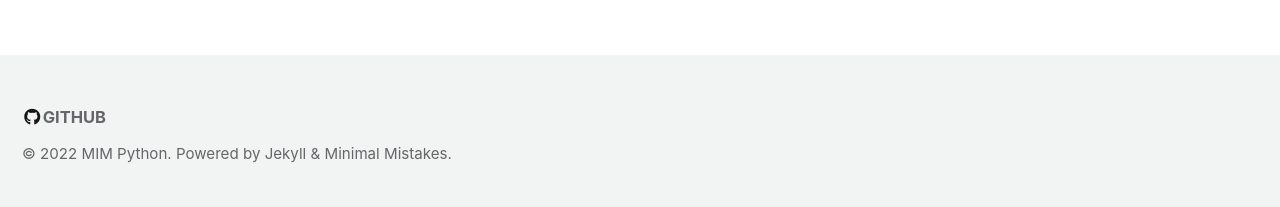
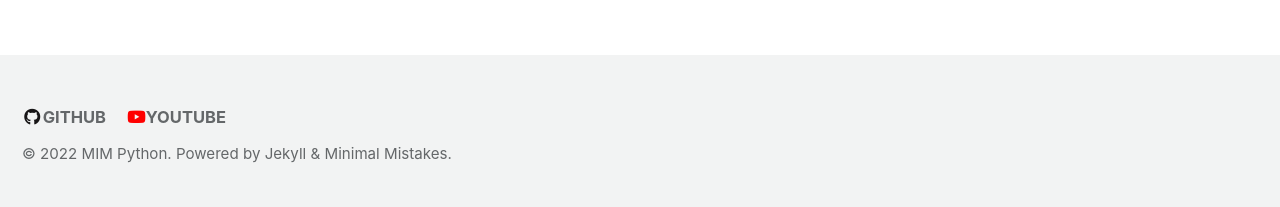
Before and after one commit to MIMPython/mimpython.github.io, a Jekyll site: the page built from index.html, in a window 1280 px wide. Shown: the part 910-1117 px from the top of the page. Built offline with Jekyll 4.4.1, drawn with Linux system fonts in a browser that asks for light colours; cached includes are drawn as plain includes.

Commit message:
Add youtube icon

```diff
--- a/_includes/footer.html
+++ b/_includes/footer.html
@@ -8,7 +8,8 @@
       {% endfor %}
     {% endif %}
 
-    <li><a href="https://github.com/MIMPython/mimpython.github.io"><i class="fab fa-fw fa-github" aria-hidden="true"></i>Github</a></li>
+    <li><a href="https://github.com/MIMPython"><i class="fab fa-fw fa-github" aria-hidden="true"></i>Github</a></li>
+    <li><a href="https://www.youtube.com/channel/UCiur3JgfLQzGJXyQRADEdHw"><i class="fab fa-youtube" style="color:red"></i>Youtube</a></li>
   </ul>
 </div>
 
```
